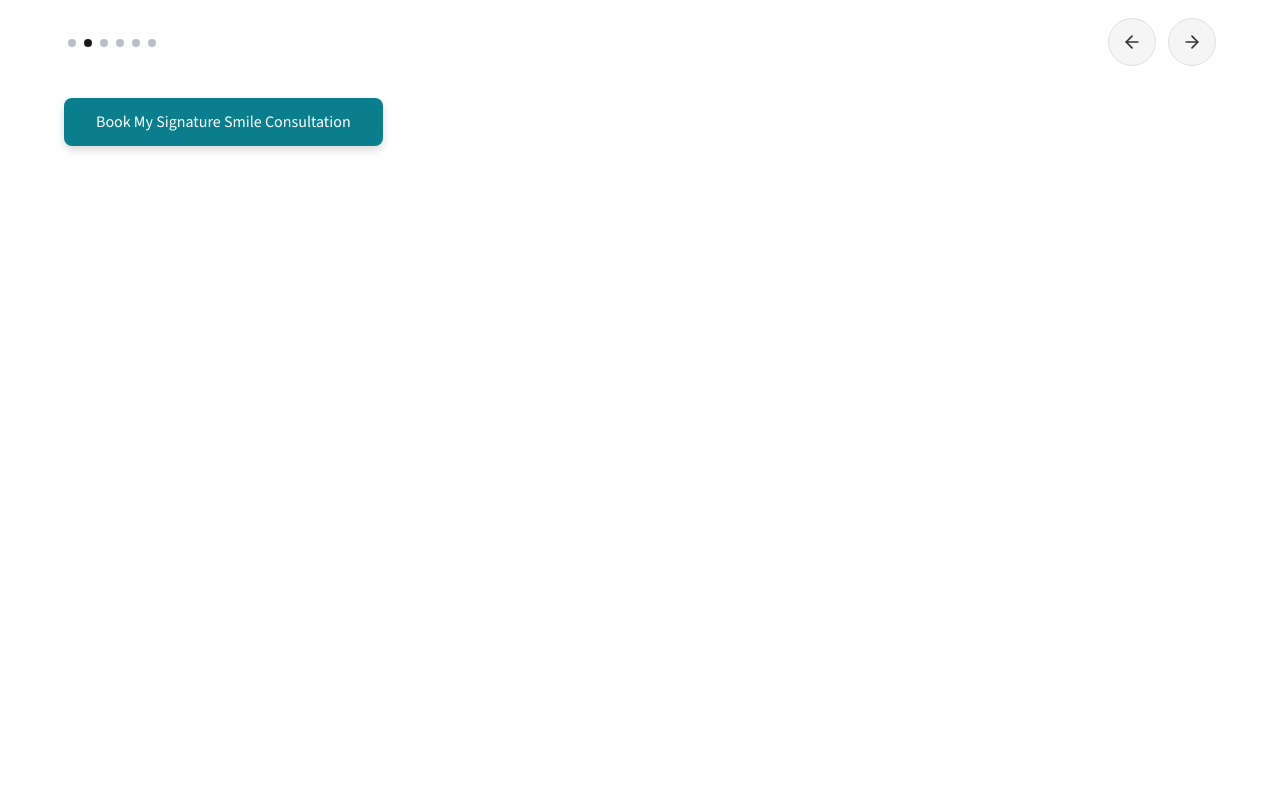
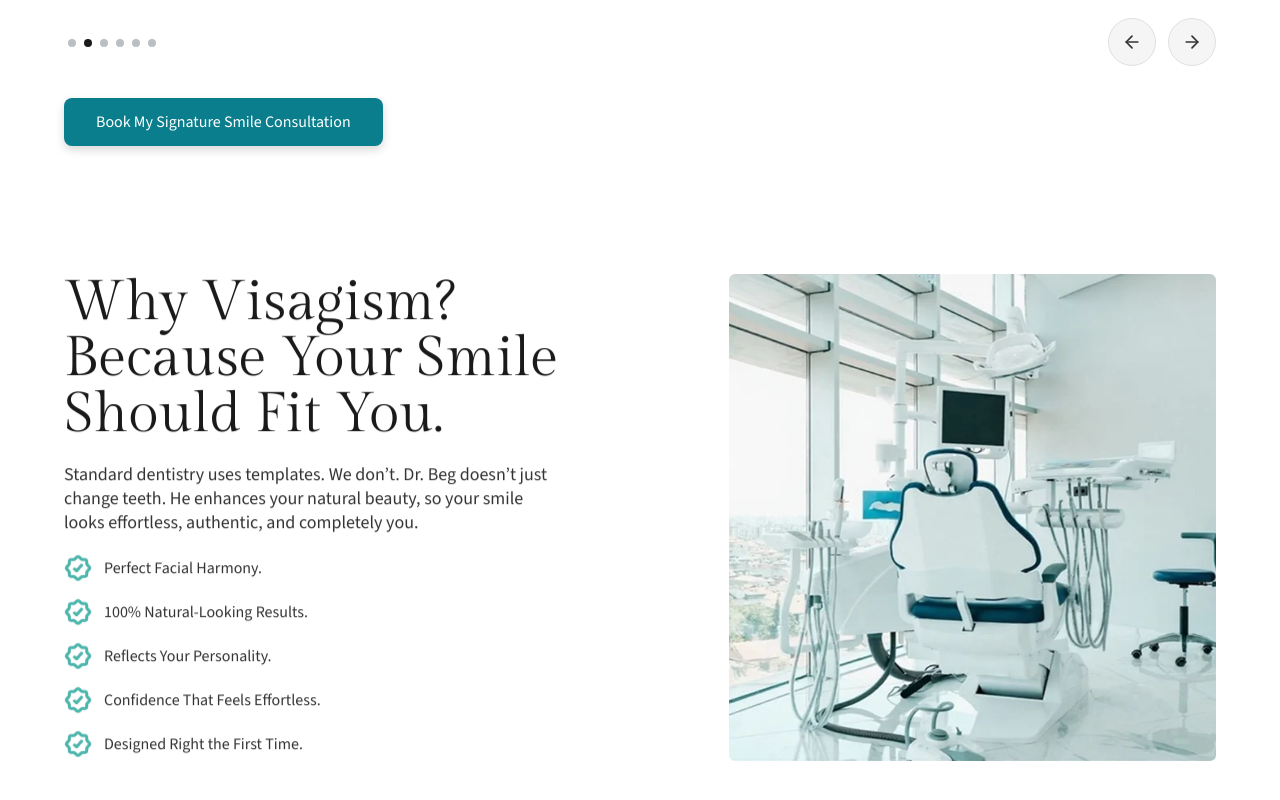
Before and after one commit to yamami-mohammed-monsif/drmaroof, a Next.js app: page / in a window 1280 px wide. Shown: the part 3626-4426 px from the top of the page. Before the commit the page ends 3836 px from the top, so only its background shows below. Built offline with nearby package versions, Linux system fonts and the light colour scheme.

Commit message:
created benefits section

```diff
--- a/app/page.tsx
+++ b/app/page.tsx
@@ -4,6 +4,7 @@ import Problem from "@/components/sections/Problem";
 import Transformation from "@/components/sections/Transformation";
 import Testimonials from "@/components/sections/Testimonials";
 import BeforeAfters from "@/components/sections/BeforeAfters";
+import Benefits from "@/components/sections/Benefits";
 
 export default function Home() {
   return (
@@ -14,6 +15,7 @@ export default function Home() {
       <Transformation />
       <Testimonials />
       <BeforeAfters />
+      <Benefits />
     </div>
   );
 }
--- /dev/null
+++ b/components/UI/Benefit.tsx
@@ -0,0 +1,18 @@
+interface BenefitProps {
+  description: string;
+}
+
+const Benefit = ({ description }: BenefitProps) => {
+  return (
+    <div className="flex items-center gap-2 md:gap-3 mb-2 md:mb-4">
+      <img
+        src="/checkmark.png"
+        alt="checkmark icon"
+        className="w-5 h-5 md:w-7 md:h-7"
+      />
+      <p>{description}</p>
+    </div>
+  );
+};
+
+export default Benefit;
--- /dev/null
+++ b/components/sections/Benefits.tsx
@@ -0,0 +1,62 @@
+"use client";
+
+import Section from "../UI/Section";
+import { BenefitsData } from "@/constants";
+import Benefit from "../UI/Benefit";
+import Image from "next/image";
+import useOnScreen from "@/hooks/useOnScreen";
+
+const Benefits = () => {
+  const [sectionRef, isVisible] = useOnScreen({ threshold: 0.2 });
+  return (
+    <Section ref={sectionRef}>
+      <div className="flex flex-col gap-12 md:flex-row md:gap-16 lg:gap-20">
+        <div>
+          <div>
+            <h2
+              className={`max-w-[600px] ${
+                isVisible ? "animate-fade-in-up" : "opacity-0"
+              }`}
+            >
+              Why Visagism? Because Your Smile Should Fit You.
+            </h2>
+            <p
+              className={`section-description ${
+                isVisible ? "animate-fade-in-up delay-100" : "opacity-0"
+              }`}
+            >
+              Standard dentistry uses templates. We don’t. Dr. Beg doesn’t just
+              change teeth. He enhances your natural beauty, so your smile looks
+              effortless, authentic, and completely you.
+            </p>
+          </div>
+          <div
+            className={`mt-5 ${
+              isVisible ? "animate-fade-in-up delay-200" : "opacity-0"
+            }`}
+          >
+            {BenefitsData.map((benefit) => {
+              return (
+                <Benefit key={benefit.id} description={benefit.description} />
+              );
+            })}
+          </div>
+        </div>
+        <div className="aspect-square w-[335px] md:w-[450px] lg:w-[500px] mx-auto">
+          <Image
+            src="/clinic-interior.webp"
+            alt="clinic interior image"
+            width={500}
+            height={500}
+            className="aspect-square w-[335px] md:w-[450px] lg:w-[500px]"
+            loading="lazy"
+            quality={80}
+            sizes="(max-width: 768px) 335px, (max-width: 1024px) 450px, 500px"
+          />
+        </div>
+      </div>
+    </Section>
+  );
+};
+
+export default Benefits;
--- a/constants/index.tsx
+++ b/constants/index.tsx
@@ -114,26 +114,23 @@ export const BeforeAfterData = [
 export const BenefitsData = [
   {
     id: 1,
-    title: "Boosted Confidence",
-    description:
-      "Feel proud to smile in photos, at work, and in everyday life.",
+    description: "Perfect Facial Harmony.",
   },
   {
     id: 2,
-    title: "Better First Impressions",
-    description: "Stand out in interviews, meetings, and social situations.",
+    description: "100% Natural-Looking Results.",
   },
   {
     id: 3,
-    title: "Stress-Free Visits",
-    description:
-      "Relax in our calming environment with sedation options available.",
+    description: "Reflects Your Personality.",
   },
   {
     id: 4,
-    title: "Long-Term Oral Health",
-    description:
-      "Protect your teeth and gums while improving your overall well-being.",
+    description: "Confidence That Feels Effortless.",
+  },
+  {
+    id: 5,
+    description: "Designed Right the First Time.",
   },
 ];
 
```
Also changed, not shown: public/checkmark.png (added), public/clinic-interior.webp (added).
